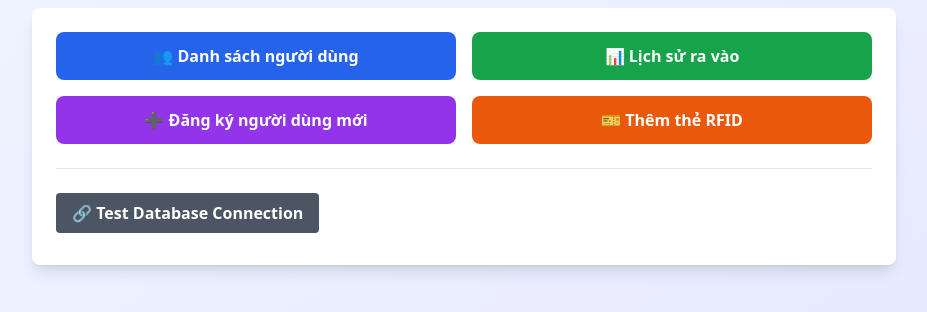
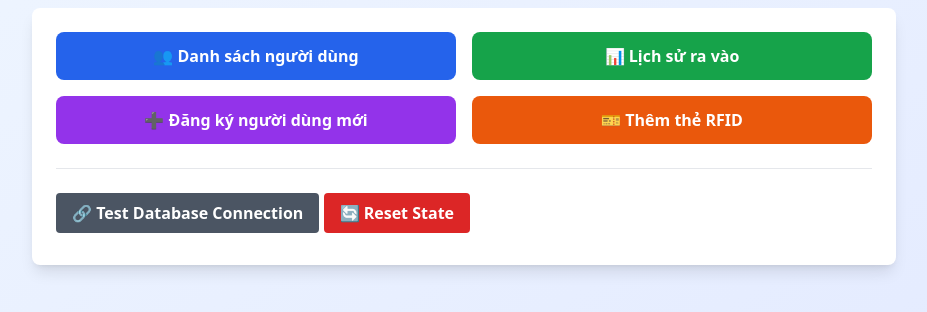
Before and after one commit to HienTruongTHMH/Smart_Lock, a website: page api-iot/public/index.html in a window 1280 px wide. Shown: the part 92-404 px from the top of the page, without its empty margins (176-1103 px from the left). Drawn offline with nearby package versions, Linux system fonts and the light colour scheme.

Commit message:
Update Code ESP32 FINAL

```diff
--- a/api-iot/public/index.html
+++ b/api-iot/public/index.html
@@ -31,6 +31,10 @@
             <div class="mt-6 pt-6 border-t border-gray-200">
                 <button onclick="testDatabaseConnection()" class="bg-gray-600 hover:bg-gray-700 text-white font-bold py-2 px-4 rounded">
                     🔗 Test Database Connection
+                </button>
+                <!-- ✅ THÊM: Reset State Button -->
+                <button onclick="resetState()" class="bg-red-600 hover:bg-red-700 text-white font-bold py-2 px-4 rounded">
+                    🔄 Reset State
                 </button>
                 <div id="connectionResult" class="mt-2 text-sm"></div>
             </div>
@@ -456,7 +460,33 @@
                 console.error('Error canceling registration:', error);
             }
         }
+        // =================== RESET STATE ===================
+        async function resetState() {
+            if (!confirm('Bạn có chắc muốn reset state? Điều này sẽ hủy tất cả các hoạt động đang thực hiện.')) {
+                return;
+            }
 
+            try {
+                const response = await fetch(ADMIN_API, {
+                    method: 'POST',
+                    headers: { 'Content-Type': 'application/json' },
+                    body: JSON.stringify({ action: 'reset_state' })
+                });
+
+                const data = await response.json();
+
+                if (data.success) {
+                    document.getElementById('connectionResult').innerHTML =
+                        '<div class="text-green-600">✅ State reset thành công!</div>';
+                } else {
+                    document.getElementById('connectionResult').innerHTML =
+                        '<div class="text-red-600">❌ Reset thất bại: ' + (data.error || 'Unknown error') + '</div>';
+                }
+            } catch (error) {
+                document.getElementById('connectionResult').innerHTML =
+                    '<div class="text-red-600">❌ Lỗi kết nối: ' + error.message + '</div>';
+            }
+        }
         // =================== ADD CARD ===================
         async function loadUsersWithoutCards() {
             try {
```
Also changed, not shown: 1 other file.
